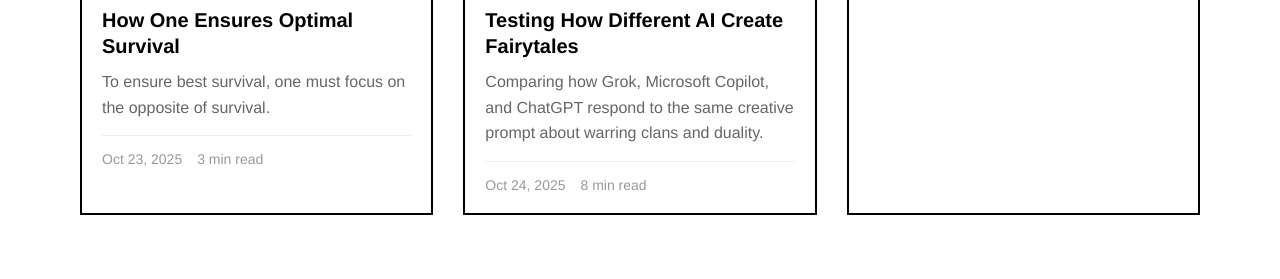
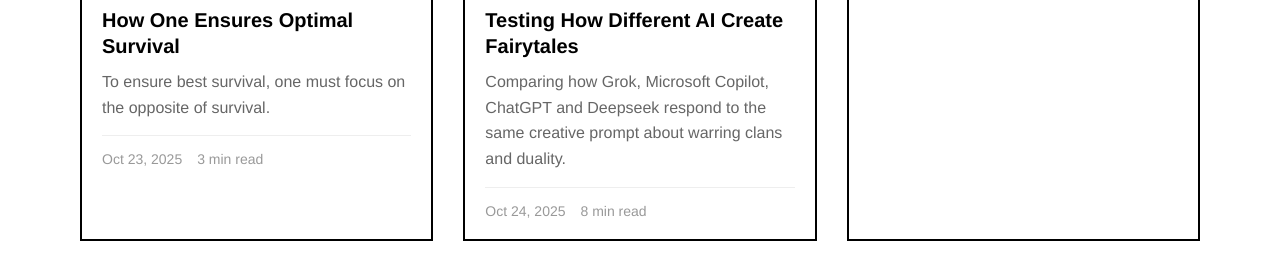
Before and after one commit to yxc-stuff/parliament-of-owls, a plain HTML site: page thoughts.html in a window 1280 px wide. Shown: the part 2180-2459 px from the top of the page. Drawn offline with Linux system fonts and the light colour scheme.

Commit message:
fixed thoughts page

```diff
--- a/thoughts.html
+++ b/thoughts.html
@@ -189,7 +189,7 @@
                 <div class="blog-content">
                     <span class="blog-category">THOUGHTS</span>
                     <h2>Testing How Different AI Create Fairytales</h2>
-                    <p>Comparing how Grok, Microsoft Copilot, and ChatGPT respond to the same creative prompt about warring clans and duality.</p>
+                    <p>Comparing how Grok, Microsoft Copilot, ChatGPT and Deepseek respond to the same creative prompt about warring clans and duality.</p>
                     <div class="blog-meta">
                         <span>Oct 24, 2025</span>
                         <span>8 min read</span>
```
